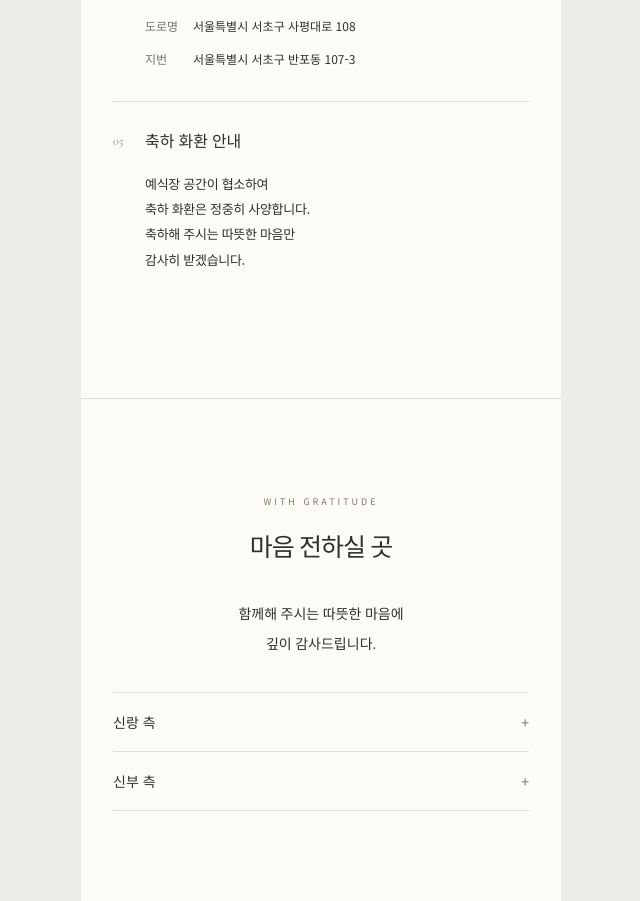
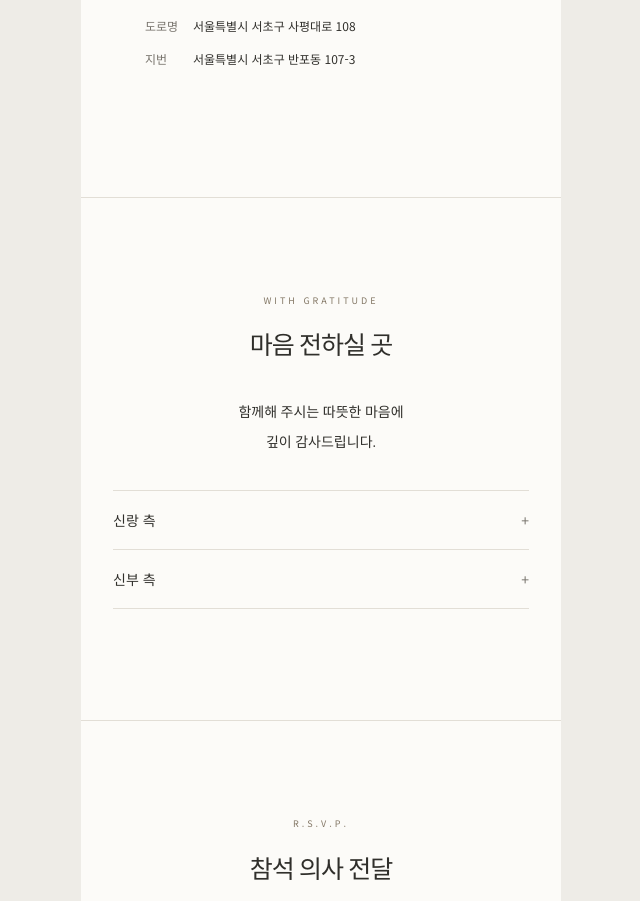
Before and after one commit to saintloove/saintloove.github.io, a plain HTML site: page index.html in a window 1280 px wide. Shown: the part 4508-5409 px from the top of the page, without its empty margins (319-959 px from the left). Drawn offline with nearby package versions, Linux system fonts and the light colour scheme; no server answers.

Commit message:
Add files via upload

```diff
--- a/index.html
+++ b/index.html
@@ -227,7 +227,7 @@ html,body,main{touch-action:pan-y}
       <section class="subway-guide"><span class="travel-number" aria-hidden="true">02</span><div class="subway-heading"><h3>지하철 이용 시</h3><a class="shuttle-location" href="https://map.naver.com/p/entry/bus-station/5005162?c=20.00,0,0,0,dh" target="_blank" rel="noopener noreferrer">셔틀 버스 탑승 위치 <span aria-hidden="true">↗</span></a></div><p><strong>9호선 신반포역 · 4번 출구</strong><br>반포종합운동장 방향 도보 약 7분</p><p class="travel-muted"><strong>셔틀 버스 운행</strong><br>‘신반포역 4번. 래미안 퍼스티지’ 정류장 앞에서 10분 간격 운행합니다.</p></section>
       <section><span class="travel-number" aria-hidden="true">03</span><h3>버스 이용 시</h3><p><strong>반포종합운동장 하차</strong><br>마을버스 서초10 · 서초14 · 서초21<br>간선버스 142</p><p><strong>서래마을 입구 하차</strong><br>마을버스 서초13</p></section>
       <section><span class="travel-number" aria-hidden="true">04</span><h3>자가용 이용 시</h3><p>내비게이션에서 ‘더 컨벤션 반포’<br>또는 아래 주소를 검색해 주세요.</p><dl class="address-list"><dt>도로명</dt><dd>서울특별시 서초구 사평대로 108</dd><dt>지번</dt><dd>서울특별시 서초구 반포동 107-3</dd></dl></section>
-<section><span class="travel-number" aria-hidden="true">05</span><h3>축하 화환 안내</h3><p>예식장 공간이 협소하여<br>축하 화환은 정중히 사양합니다.<br>축하해 주시는 따뜻한 마음만<br>감사히 받겠습니다.</p></section>
+
     </div>
   </section>
   <section class="section account-section" id="accounts" aria-labelledby="account-title">
```
